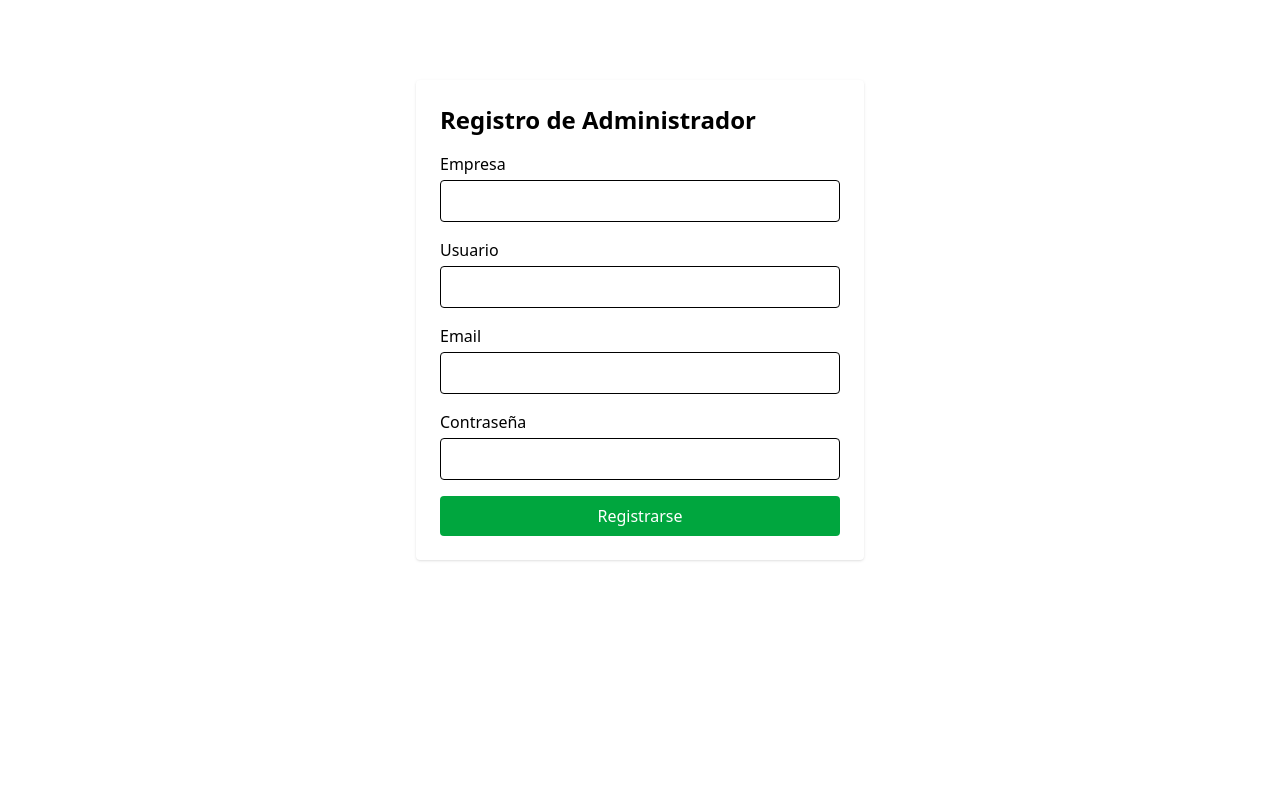
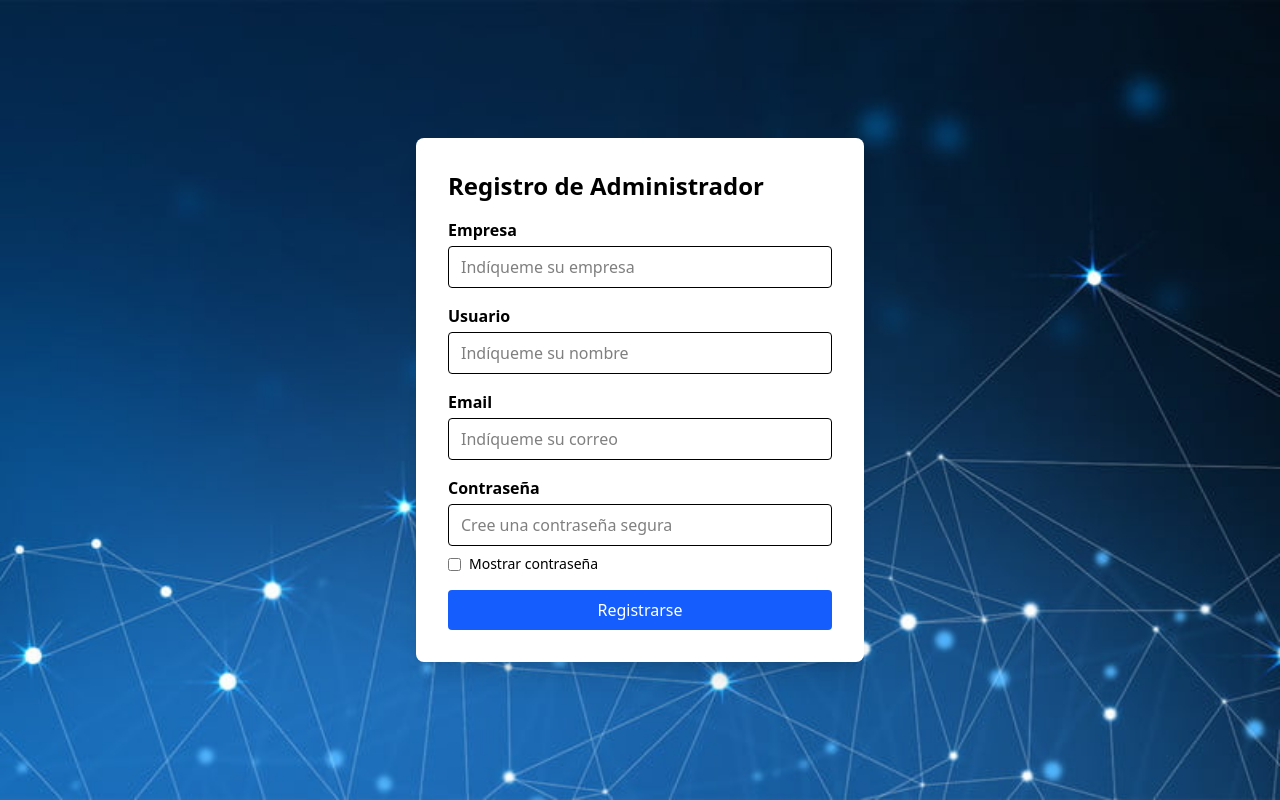
Before and after one commit to steve-ricapa/WEV_TXDXAI, a React (Vite) app: page /register in a window 1280 px wide. Built offline with nearby package versions, Linux system fonts and the light colour scheme.

Commit message:
fix register

```diff
--- a/src/pages/Auth/Register.tsx
+++ b/src/pages/Auth/Register.tsx
@@ -1,17 +1,36 @@
 import React, { useState } from 'react';
 import { useNavigate } from 'react-router-dom';
 import { register } from '../../services/auth';
+import fondo from '../../assets/fondo.png';
 
 const Register: React.FC = () => {
   const [username, setUsername] = useState('');
-  const [email, setEmail]     = useState('');
+  const [email, setEmail] = useState('');
   const [password, setPassword] = useState('');
-  const [company, setCompany]   = useState('');
-  const [error, setError]       = useState<string | null>(null);
+  const [company, setCompany] = useState('');
+  const [showPassword, setShowPassword] = useState(false);
+  const [error, setError] = useState<string | null>(null);
+  const [attemptedSubmit, setAttemptedSubmit] = useState(false);
   const navigate = useNavigate();
+
+  const validatePassword = (password: string) => {
+    return {
+      hasUpperCase: /[A-Z]/.test(password),
+      hasNumber: /[0-9]/.test(password),
+      hasSpecialChar: /[^A-Za-z0-9]/.test(password),
+      hasMinLength: password.length > 9
+    };
+  };
+
+  const passwordValidations = validatePassword(password);
+  const allValid = Object.values(passwordValidations).every(Boolean);
 
   const handleSubmit = async (e: React.FormEvent) => {
     e.preventDefault();
+    setAttemptedSubmit(true);
+
+    if (!allValid) return;
+
     try {
       await register({
         username,
@@ -27,58 +46,93 @@ const Register: React.FC = () => {
   };
 
   return (
-    <div className="max-w-md mx-auto mt-20 p-6 bg-white rounded shadow">
+    <div
+      className="min-h-screen bg-cover bg-no-repeat bg-center flex items-center justify-center"
+      style={{ backgroundImage: `url(${fondo})` }}
+    >
+      <div className="bg-white bg-opacity-90 rounded-lg shadow-xl p-8 w-full max-w-md">
         <h2 className="text-2xl font-bold mb-4">Registro de Administrador</h2>
-      {error && <p className="text-red-600 mb-2">{error}</p>}
+        {error && <p className="text-red-600 mb-2 text-sm">{error}</p>}
         <form onSubmit={handleSubmit} className="space-y-4">
           <div>
-          <label className="block mb-1">Empresa</label>
+            <label className="block mb-1 font-semibold">Empresa</label>
             <input
               type="text"
               value={company}
               onChange={e => setCompany(e.target.value)}
               className="w-full border px-3 py-2 rounded"
+              placeholder="Indíqueme su empresa"
               required
             />
           </div>
           <div>
-          <label className="block mb-1">Usuario</label>
+            <label className="block mb-1 font-semibold">Usuario</label>
             <input
               type="text"
               value={username}
               onChange={e => setUsername(e.target.value)}
               className="w-full border px-3 py-2 rounded"
+              placeholder="Indíqueme su nombre"
               required
             />
           </div>
           <div>
-          <label className="block mb-1">Email</label>
+            <label className="block mb-1 font-semibold">Email</label>
             <input
               type="email"
               value={email}
               onChange={e => setEmail(e.target.value)}
               className="w-full border px-3 py-2 rounded"
+              placeholder="Indíqueme su correo"
               required
             />
           </div>
           <div>
-          <label className="block mb-1">Contraseña</label>
+            <label className="block mb-1 font-semibold">Contraseña</label>
             <input
-            type="password"
+              type={showPassword ? 'text' : 'password'}
               value={password}
               onChange={e => setPassword(e.target.value)}
               className="w-full border px-3 py-2 rounded"
+              placeholder="Cree una contraseña segura"
               required
             />
+            <label className="flex items-center mt-2 text-sm">
+              <input
+                type="checkbox"
+                checked={showPassword}
+                onChange={() => setShowPassword(!showPassword)}
+                className="mr-2"
+              />
+              Mostrar contraseña
+            </label>
+
+            {attemptedSubmit && (
+              <div className="mt-2 text-sm space-y-1">
+                <p className={passwordValidations.hasUpperCase ? 'text-green-600' : 'text-red-600'}>
+                  - Debe tener al menos una mayúscula
+                </p>
+                <p className={passwordValidations.hasNumber ? 'text-green-600' : 'text-red-600'}>
+                  - Debe tener al menos un número
+                </p>
+                <p className={passwordValidations.hasSpecialChar ? 'text-green-600' : 'text-red-600'}>
+                  - Debe tener un carácter especial
+                </p>
+                <p className={passwordValidations.hasMinLength ? 'text-green-600' : 'text-red-600'}>
+                  - Debe tener más de 9 caracteres
+                </p>
+              </div>
+            )}
           </div>
           <button
             type="submit"
-          className="w-full bg-green-600 text-white py-2 rounded hover:bg-green-700"
+            className="w-full bg-blue-600 text-white py-2 rounded hover:bg-blue-700"
           >
             Registrarse
           </button>
         </form>
       </div>
+    </div>
   );
 };
 
```
Lines whose indentation alone changed are shown as unchanged.
